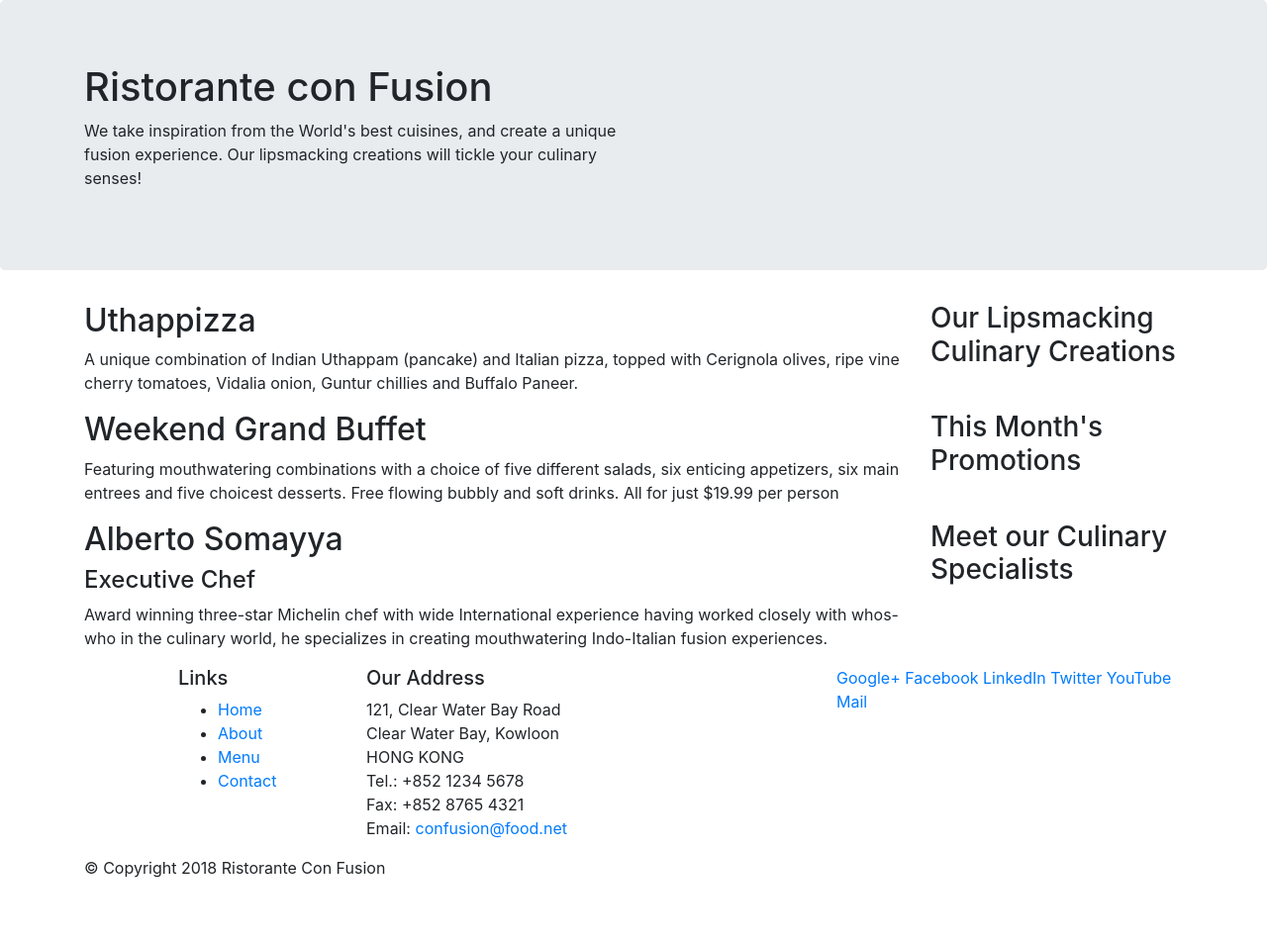
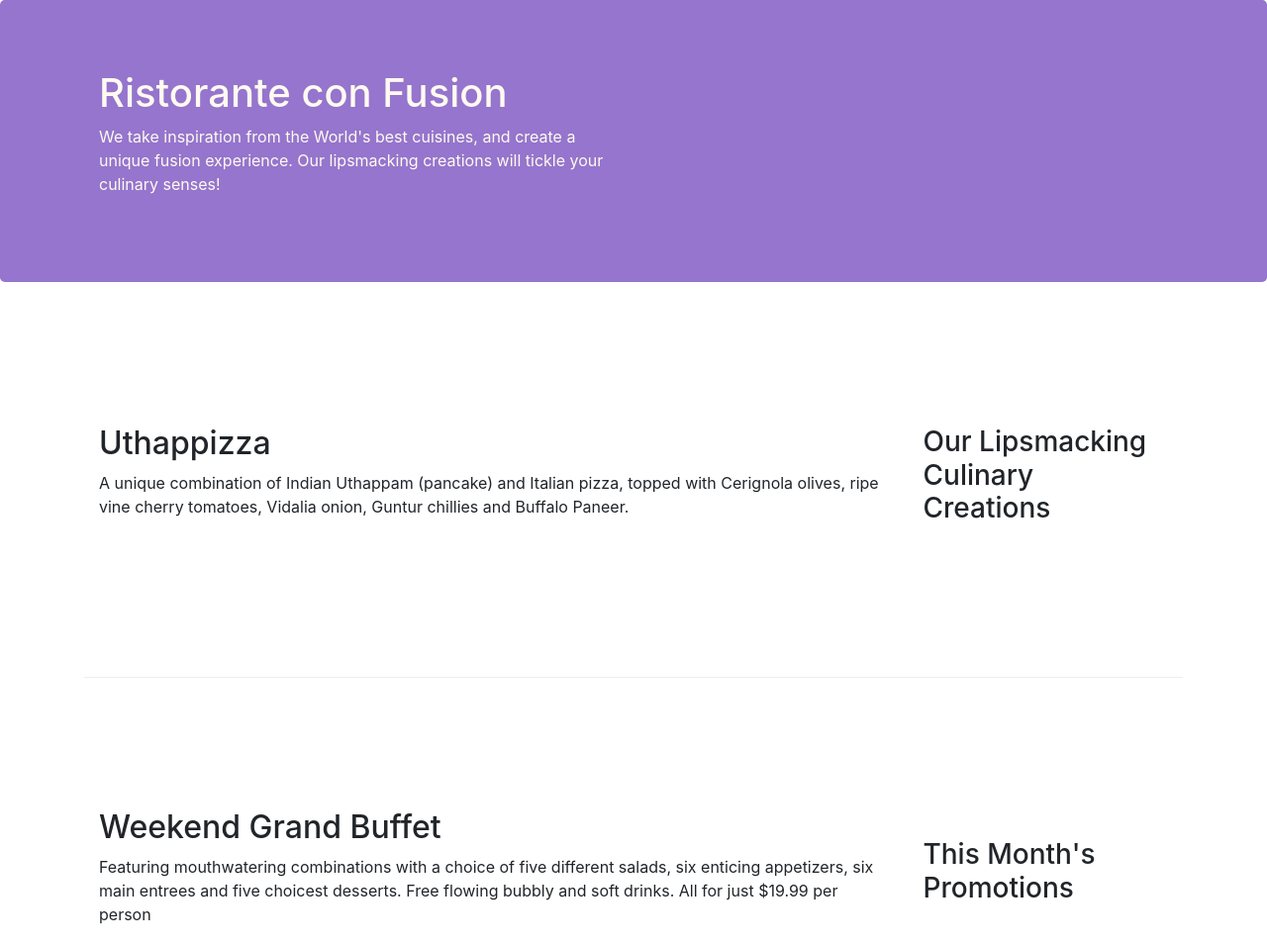
Before and after one commit to Shiva04Rana/conFusion, a website: page index.html in a window 1280 px wide. Shown: the top 955 px of the page at 99% size. Before the commit the page ends 905 px from the top, so only its background shows below. Drawn offline with nearby package versions, Linux system fonts and the light colour scheme.

Commit message:
Bootstrap Grid Part 2

```diff
--- /dev/null
+++ b/css/styles.css
@@ -0,0 +1,30 @@
+.row-header{
+    margin:0px auto;
+    padding:0px;
+}
+
+.row-content {
+    margin:0px auto;
+    padding: 50px 0px 50px 0px;
+    border-bottom: 1px ridge;
+    min-height:400px;
+}
+
+.footer{
+    background-color: #D1C4E9;
+    margin:0px auto;
+    padding: 20px 0px 20px 0px;
+}
+
+.jumbotron {
+    padding:70px 30px 70px 30px;
+    margin:0px auto;
+    background: #9575CD ;
+    color:floralwhite;
+}
+
+address{
+    font-size:80%;
+    margin:0px;
+    color:#0f0f0f;
+}
--- a/index.html
+++ b/index.html
@@ -9,6 +9,7 @@
 
         <!-- Bootstrap CSS -->
         <link rel="stylesheet" href="node_modules/bootstrap/dist/css/bootstrap.min.css">
+        <link href="css/styles.css" rel="stylesheet">
     <title>Ristorante Con Fusion</title>
 </head>
 
@@ -16,7 +17,7 @@
 
     <header class="jumbotron">
         <div class="container">
-            <div class="row">
+            <div class="row-header">
             <div >
                 <div class="col-12 col-sm-6">
                     <h1>Ristorante con Fusion</h1>
@@ -29,7 +30,7 @@
     </header>
 
     <div class="container">
-        <div class="row">
+        <div class="row row-content align-items-center">
             <div class="col-12 col-sm-4 order-sm-last col-md-3">
                 <h3>Our Lipsmacking Culinary Creations</h3>
             </div>
@@ -40,7 +41,7 @@
         </div>
 
 
-        <div class="row">
+        <div class="row row-content align-items-center">
             <div class="col-12 col-sm-4 order-sm-last col-md-3">
                 <h3>This Month's Promotions</h3>
             </div>
@@ -50,7 +51,7 @@
             </div>
         </div>
 
-        <div class="row">
+        <div class="row row-content align-items-center">
             <div class="col-12 col-sm-4 order-sm-last col-md-3">
                 <h3>Meet our Culinary Specialists</h3>
             </div>
@@ -62,12 +63,12 @@
         </div>
     </div>
 
-    <footer>
+    <footer class="footer">
         <div class="container">
             <div class="row">
                 <div class="col-4 offset-1 col-sm-2">
                     <h5>Links</h5>
-                    <ul>
+                    <ul class="list-unstyled">
                         <li><a href="#">Home</a></li>
                         <li><a href="#">About</a></li>
                         <li><a href="#">Menu</a></li>
@@ -85,8 +86,8 @@
 		              Email: <a href="mailto:confusion@food.net">confusion@food.net</a>
 		           </address>
                 </div>
-                <div class="col-12 col-sm-4">
-                    <div>
+                <div class="col-12 col-sm-4 align-self-center">
+                    <div class="text-center">
                         <a href="http://google.com/+">Google+</a>
                         <a href="http://www.facebook.com/profile.php?id=">Facebook</a>
                         <a href="http://www.linkedin.com/in/">LinkedIn</a>
@@ -96,7 +97,7 @@
                     </div>
                 </div>
            </div>
-           <div class="row">
+           <div class="row justify-content-center">
                 <div class="col-auto">
                     <p>© Copyright 2018 Ristorante Con Fusion</p>
                 </div>
```
